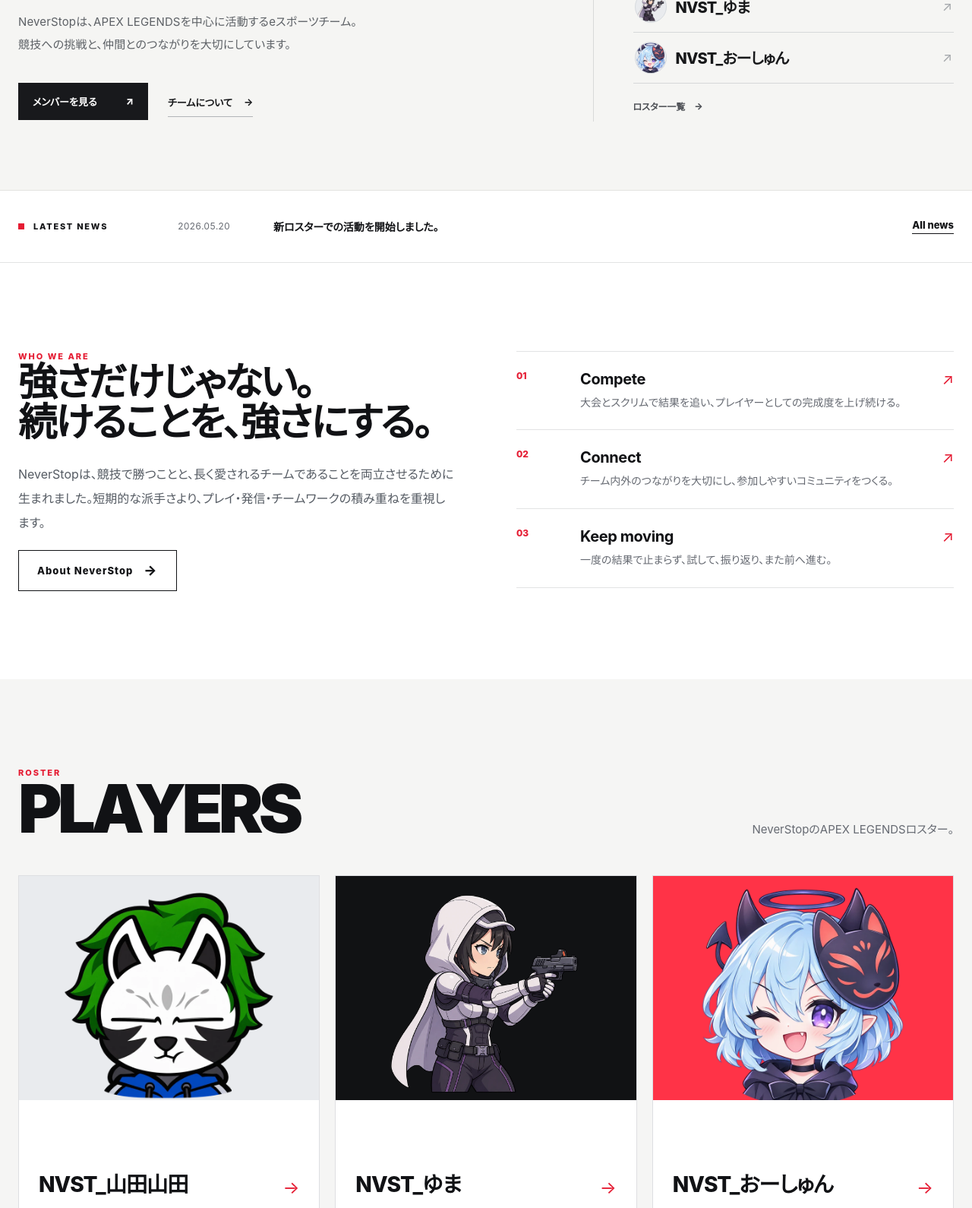
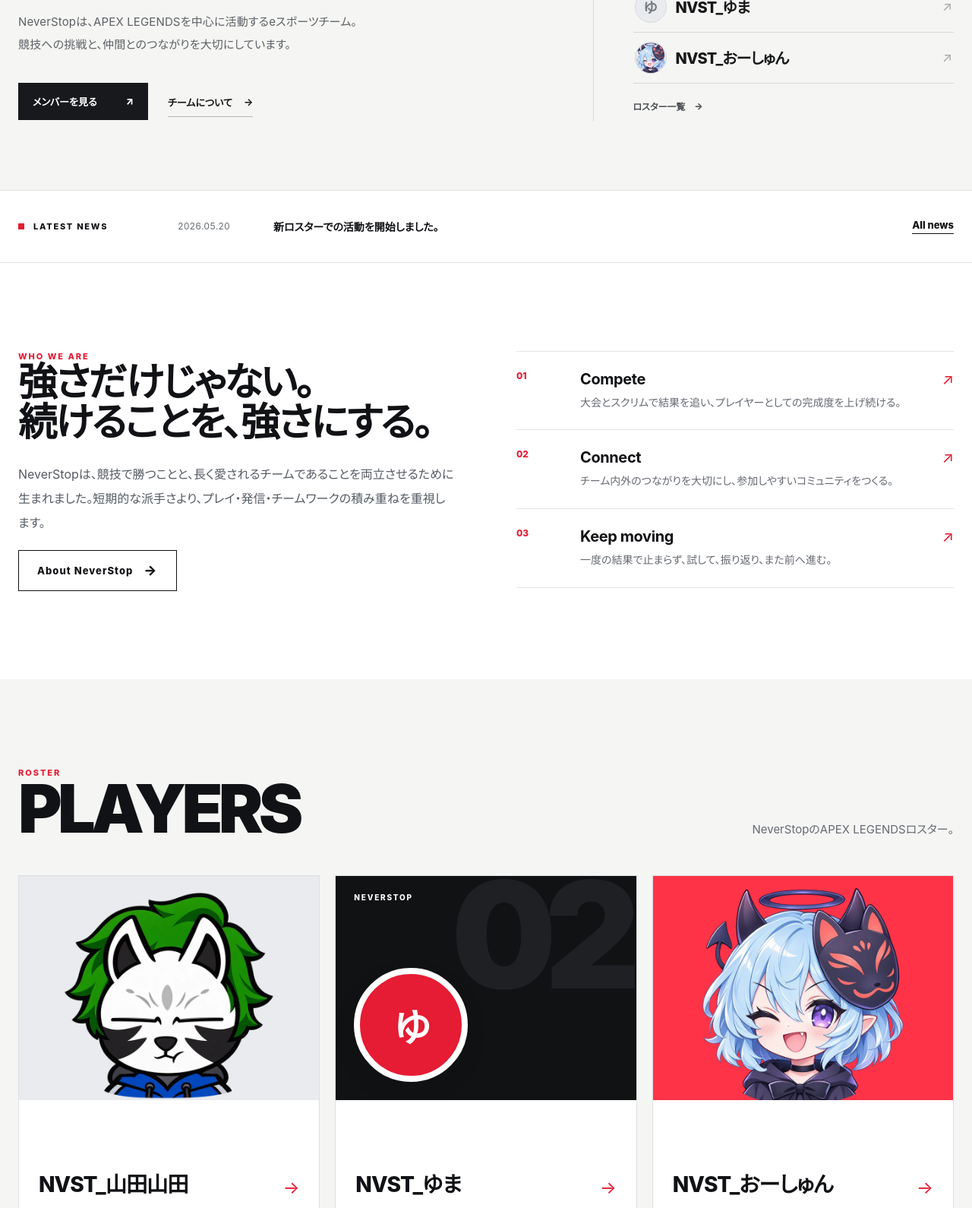
Before and after one commit to NeverStop-team/NeverStop, a plain HTML site: page index.html in a window 1280 px wide. Shown: the part 415-2005 px from the top of the page at 76% size. Drawn offline with Linux system fonts and the light colour scheme.

Commit message:
Keep Yuma portrait on roster and profile only, not HOME (#22)

```diff
--- a/index.html
+++ b/index.html
@@ -48,7 +48,7 @@
           <span class="site-intro-player-arrow" aria-hidden="true">↗</span>
         </a>
         <a href="member_raia.html" class="site-intro-player">
-          <img class="site-intro-player-avatar" src="assets/player_yuma.webp?v=20261128-transparent-cutout" width="42" height="42" alt="" aria-hidden="true" loading="lazy" decoding="async">
+          <span class="site-intro-player-avatar site-intro-avatar-pending" aria-hidden="true">ゆ</span>
           <span class="site-intro-player-name">NVST_ゆま</span>
           <span class="site-intro-player-arrow" aria-hidden="true">↗</span>
         </a>
@@ -80,7 +80,7 @@
     <div class="section-head"><div><div class="kicker">ROSTER</div><h2>PLAYERS</h2></div><p>NeverStopのAPEX LEGENDSロスター。</p></div>
     <div class="roster-grid">
       <a class="roster-card" href="member_karonpe.html"><div class="roster-visual roster-visual-image"><img class="roster-headshot" src="assets/player_yamada.webp?v=20261127-hq" width="640" height="640" alt="山田山田のアイコン" loading="lazy" decoding="async"></div><div class="roster-info"><div><div class="roster-name">NVST_山田山田</div></div><div class="arrow">→</div></div></a>
-      <a class="roster-card" href="member_raia.html"><div class="roster-visual roster-visual-image"><img class="roster-headshot" src="assets/player_yuma.webp?v=20261128-transparent-cutout" width="960" height="960" alt="ゆまのアイコン" loading="lazy" decoding="async"></div><div class="roster-info"><div><div class="roster-name">NVST_ゆま</div></div><div class="arrow">→</div></div></a>
+      <a class="roster-card" href="member_raia.html"><div class="roster-visual" data-number="02"><div class="player-monogram">ゆ</div></div><div class="roster-info"><div><div class="roster-name">NVST_ゆま</div></div><div class="arrow">→</div></div></a>
       <a class="roster-card" href="member_yund.html"><div class="roster-visual roster-visual-image"><img class="roster-headshot" src="assets/player_oshun.webp?v=20261127-hq" width="640" height="640" alt="おーしゅんのアイコン" loading="lazy" decoding="async"></div><div class="roster-info"><div><div class="roster-name">NVST_おーしゅん</div></div><div class="arrow">→</div></div></a>
     </div>
   </div>
```
